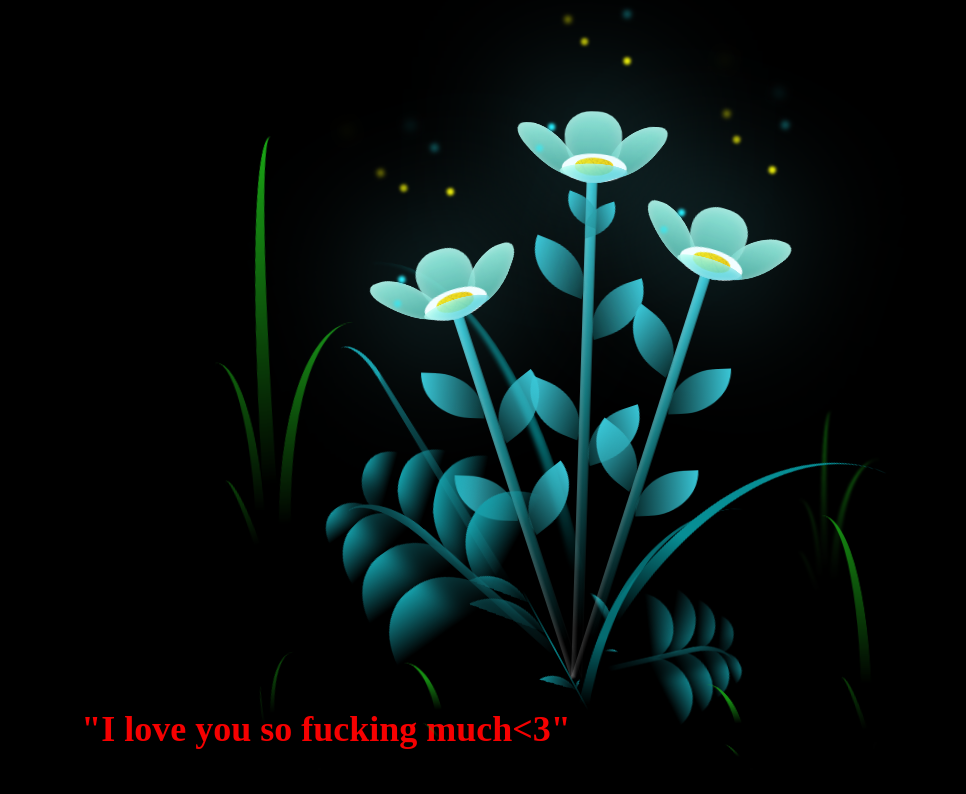
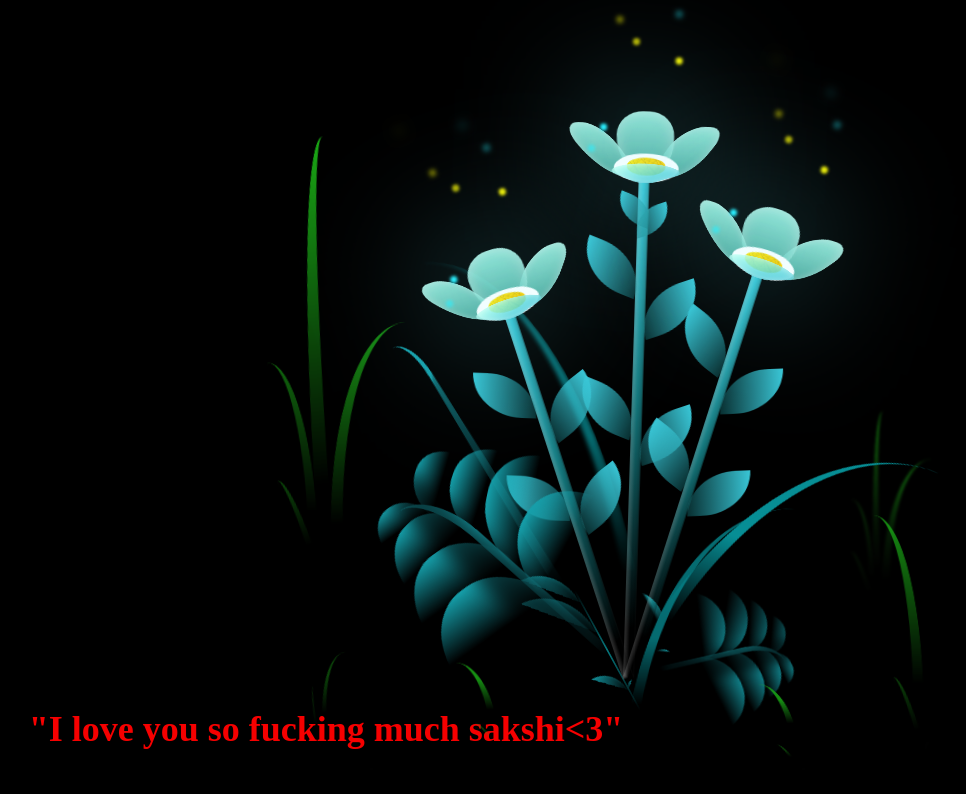
Before and after one commit to nerdylua/Flowers, a plain HTML site: page index.html in a window 1280 px wide. Shown: the whole page, without its empty margins (314-1280 px from the left). Drawn offline with Linux system fonts and the light colour scheme.

Commit message:
Update index.html

```diff
--- a/index.html
+++ b/index.html
@@ -9,7 +9,7 @@
 </head>
 
 <body class="not-loaded">
-  <div class="apology-text">"I love you so fucking much<3"</div>
+  <div class="apology-text">"I love you so fucking much sakshi<3"</div>
     <div class="night"></div>
     <div class="flowers">
       <div class="flower flower--1">
```
